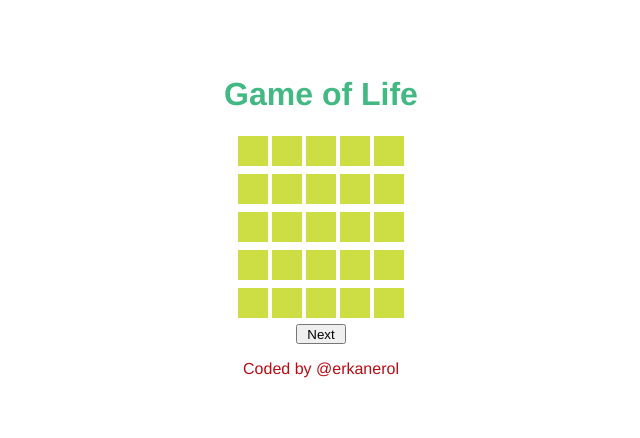
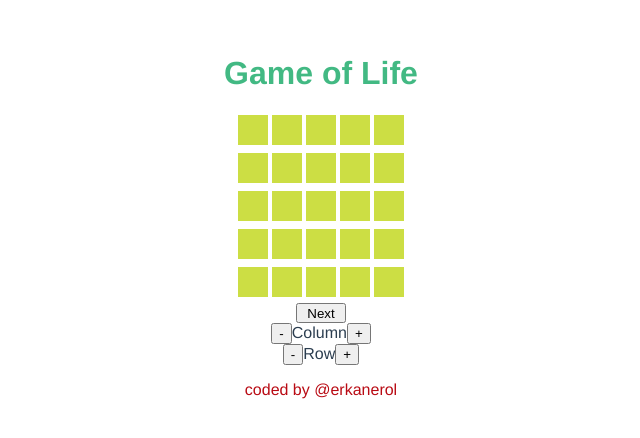
Before and after one commit to erkanerol/game-of-life, a Vue app: page / in a window 1280 px wide. Shown: the part 134-572 px from the top of the page, without its empty margins (319-959 px from the left). Built offline with nearby package versions, Linux system fonts and the light colour scheme; the HTML template or start-up script is replaced by a standard one.

Commit message:
add/delete row/column

```diff
--- a/src/components/GameBoard.vue
+++ b/src/components/GameBoard.vue
@@ -8,6 +8,19 @@
           </div>
         </div>
         <button id="next" v-on:click="next">Next</button>
+        <br/>
+
+        <button id="deleteColumn" v-on:click="deleteColumn">-</button>
+        <p>Column</p>
+        <button id="addColumn" v-on:click="addColumn">+</button>
+
+
+      <br/>
+
+      <button id="deleteRow" v-on:click="deleteRow">-</button>
+      <p>Row</p>
+      <button id="addRow" v-on:click="addRow">+</button>
+
     </div>
   </div>
 </template>
@@ -29,6 +42,18 @@ export default {
     },
     next: function () {
       Vue.set(this.game, 'matrix', this.game.next())
+    },
+    addColumn: function () {
+      this.game.addColumn()
+    },
+    addRow: function () {
+      this.game.addRow()
+    },
+    deleteColumn: function () {
+      this.game.deleteColumn()
+    },
+    deleteRow: function () {
+      this.game.deleteRow()
     }
   },
   name: 'game-board'
@@ -38,9 +63,8 @@ export default {
 <!-- Add "scoped" attribute to limit CSS to this component only -->
 <style scoped>
 p {
-  color: #b90b14;
+  display: inline;
 }
-
 .row {
   display: block;
 }
--- a/src/components/MyFooter.vue
+++ b/src/components/MyFooter.vue
@@ -8,7 +8,7 @@
 export default {
   data () {
     return {
-      msg: 'Coded by @erkanerol'
+      msg: 'coded by @erkanerol'
     }
   },
   name: 'my-footer'
--- a/src/game.js
+++ b/src/game.js
@@ -24,7 +24,6 @@ export class Game {
     }
     return newMatrix
   }
-
   getNumberOfLiveNeighbours (i, k) {
     var count = 0
     for (let n of neighbors) {
@@ -36,7 +35,6 @@ export class Game {
     }
     return count
   }
-
   getNextValueOfCell (i, k) {
     var numberOfLiveNeighbours = this.getNumberOfLiveNeighbours(i, k)
     if (this.matrix[i][k] === 0) {
@@ -52,4 +50,32 @@ export class Game {
     }
     return this.matrix[i][k]
   }
+  addColumn () {
+    for (var i = 0; i < this.row; ++i) {
+      this.matrix[i].push(0)
+    }
+    this.column++
+    return this.matrix
+  }
+  addRow () {
+    var newRow = new Array(this.column)
+    for (var k = 0; k < this.column; ++k) {
+      newRow[k] = 0
+    }
+    this.matrix.push(newRow)
+    this.row++
+    return this.matrix
+  }
+  deleteColumn () {
+    for (var i = 0; i < this.row; ++i) {
+      this.matrix[i].pop()
+    }
+    this.column--
+    return this.matrix
+  }
+  deleteRow () {
+    this.matrix.pop()
+    this.row--
+    return this.matrix
+  }
 }
```
Also changed, not shown: 13 other files (tests, documents, lock files or other folders).
